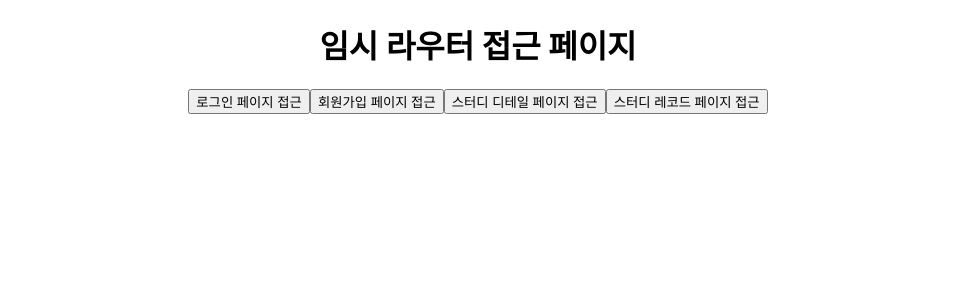
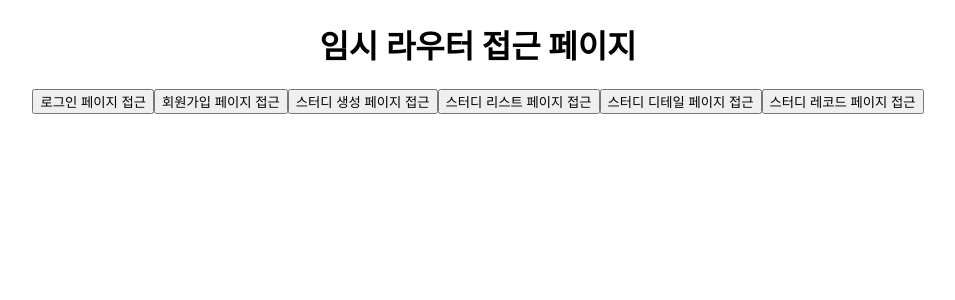
Before and after one commit to chickHackathon/Frontend, a React (Create React App) app: page / in a window 1280 px wide. Shown: the top 300 px of the page, without its empty margins (162-1117 px from the left). Built offline with nearby package versions, Linux system fonts and the light colour scheme; a web font is replaced by a local one; what quill-image-uploader would draw is missing.

Commit message:
temp router added

```diff
--- a/src/pages/TempPage.tsx
+++ b/src/pages/TempPage.tsx
@@ -12,6 +12,8 @@ const TempPage: React.FC = () => {
             <Title>임시 라우터 접근 페이지</Title>
             <button onClick={() => navigate('/login')}>로그인 페이지 접근</button>
             <button onClick={() => navigate('/signup')}>회원가입 페이지 접근</button>
+            <button onClick={() => navigate('/studycreate')}>스터디 생성 페이지 접근</button>
+            <button onClick={() => navigate('/studylist')}>스터디 리스트 페이지 접근</button>
             <button onClick={() => navigate('/study-detail')}>스터디 디테일 페이지 접근</button>
             <button onClick={() => navigate('/study-record')}>스터디 레코드 페이지 접근</button>
         </OnboardingContainer>
```
